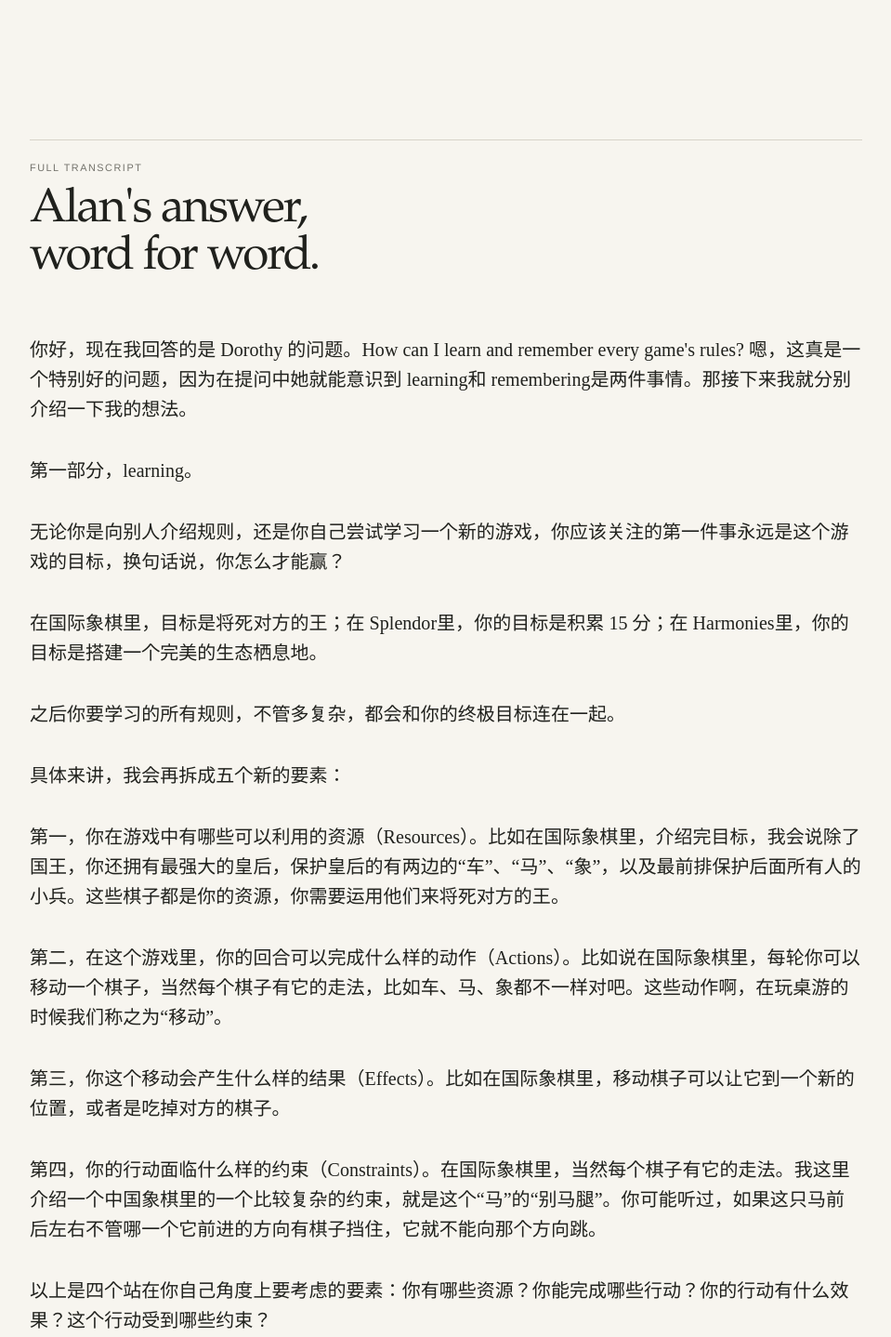
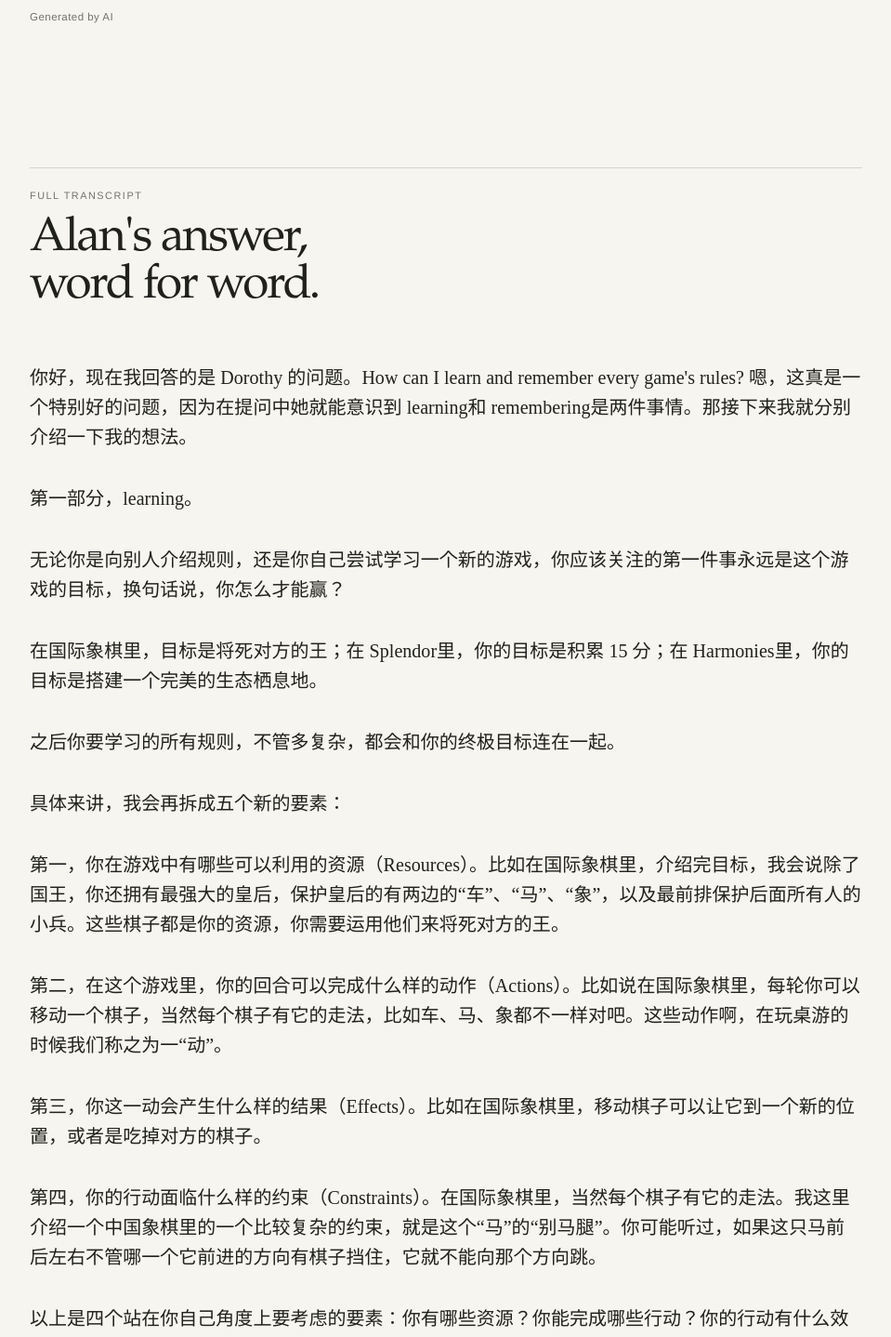
Before and after one commit to tanxianzhu/alans-realm, an Astro site: page /alans-realm/economics/speeches/game-rules in a window 1280 px wide. Shown: the part 1427-2865 px from the top of the page at 93% size, without its empty margins (160-1119 px from the left). Built offline with nearby package versions, Linux system fonts and the light colour scheme; Astro itself is replaced by a stand-in of ours; a web font is replaced by a local one.

Commit message:
Correct game rules answer illustration

```diff
--- a/src/components/AnswerPage.astro
+++ b/src/components/AnswerPage.astro
@@ -42,6 +42,7 @@ const { answer } = Astro.props;
   {answer.comicSrc && (
     <figure class="answer-page__comic answer-shell">
       <img src={withBase(answer.comicSrc)} alt={`Illustration for: ${answer.question}`} loading="lazy" />
+      {answer.comicCredit && <figcaption>{answer.comicCredit}</figcaption>}
     </figure>
   )}
 
@@ -154,6 +155,13 @@ const { answer } = Astro.props;
     height: auto;
     width: 100%;
   }
+  .answer-page__comic figcaption {
+    color: var(--color-muted);
+    font-family: var(--font-body);
+    font-size: 0.72rem;
+    letter-spacing: 0.04em;
+    margin-top: 0.7rem;
+  }
   .answer-page__bottom-image {
     margin: clamp(2.5rem, 5vw, 4rem) auto clamp(4rem, 8vw, 7rem);
   }
--- a/src/data/answers/qa-answers.ts
+++ b/src/data/answers/qa-answers.ts
@@ -14,6 +14,7 @@ export type QaAnswer = {
   audioSrc: string;
   audioType: string;
   comicSrc?: string;
+  comicCredit?: string;
   bottomImageSrc?: string;
   transcript: string[];
 };
@@ -70,6 +71,7 @@ export const qaAnswers: QaAnswer[] = [
     audioSrc: '/audio/economics/how-to-learn-game-rules.m4a',
     audioType: 'audio/mp4',
     comicSrc: '/images/qa/comics/win-games.png',
+    comicCredit: 'Generated by AI',
     bottomImageSrc: '/images/qa/answer-bottom/remember-rules.jpg',
     transcript: toParagraphs(rememberRulesTranscript),
   },
--- a/src/data/transcripts/remember-rules.md
+++ b/src/data/transcripts/remember-rules.md
@@ -13,9 +13,9 @@
 
 第一，你在游戏中有哪些可以利用的资源（Resources）。比如在国际象棋里，介绍完目标，我会说除了国王，你还拥有最强大的皇后，保护皇后的有两边的“车”、“马”、“象”，以及最前排保护后面所有人的小兵。这些棋子都是你的资源，你需要运用他们来将死对方的王。
 
-第二，在这个游戏里，你的回合可以完成什么样的动作（Actions）。比如说在国际象棋里，每轮你可以移动一个棋子，当然每个棋子有它的走法，比如车、马、象都不一样对吧。这些动作啊，在玩桌游的时候我们称之为“移动”。
+第二，在这个游戏里，你的回合可以完成什么样的动作（Actions）。比如说在国际象棋里，每轮你可以移动一个棋子，当然每个棋子有它的走法，比如车、马、象都不一样对吧。这些动作啊，在玩桌游的时候我们称之为一“动”。
 
-第三，你这个移动会产生什么样的结果（Effects）。比如在国际象棋里，移动棋子可以让它到一个新的位置，或者是吃掉对方的棋子。
+第三，你这一动会产生什么样的结果（Effects）。比如在国际象棋里，移动棋子可以让它到一个新的位置，或者是吃掉对方的棋子。
 
 第四，你的行动面临什么样的约束（Constraints）。在国际象棋里，当然每个棋子有它的走法。我这里介绍一个中国象棋里的一个比较复杂的约束，就是这个“马”的“别马腿”。你可能听过，如果这只马前后左右不管哪一个它前进的方向有棋子挡住，它就不能向那个方向跳。
 
```
Also changed, not shown: 1 other file.
